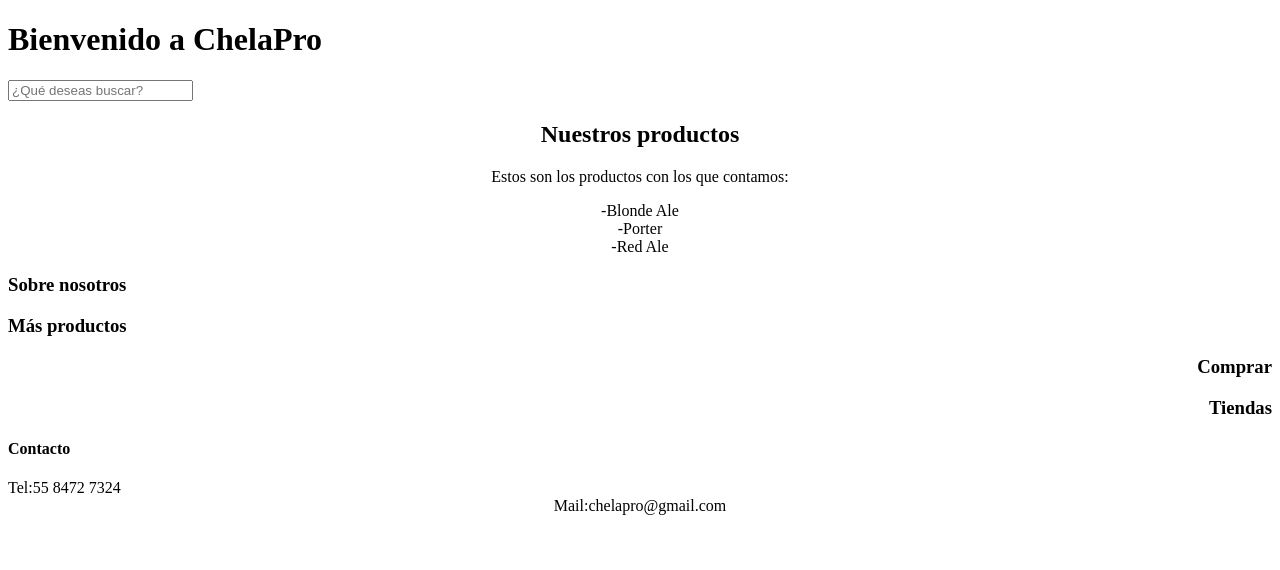
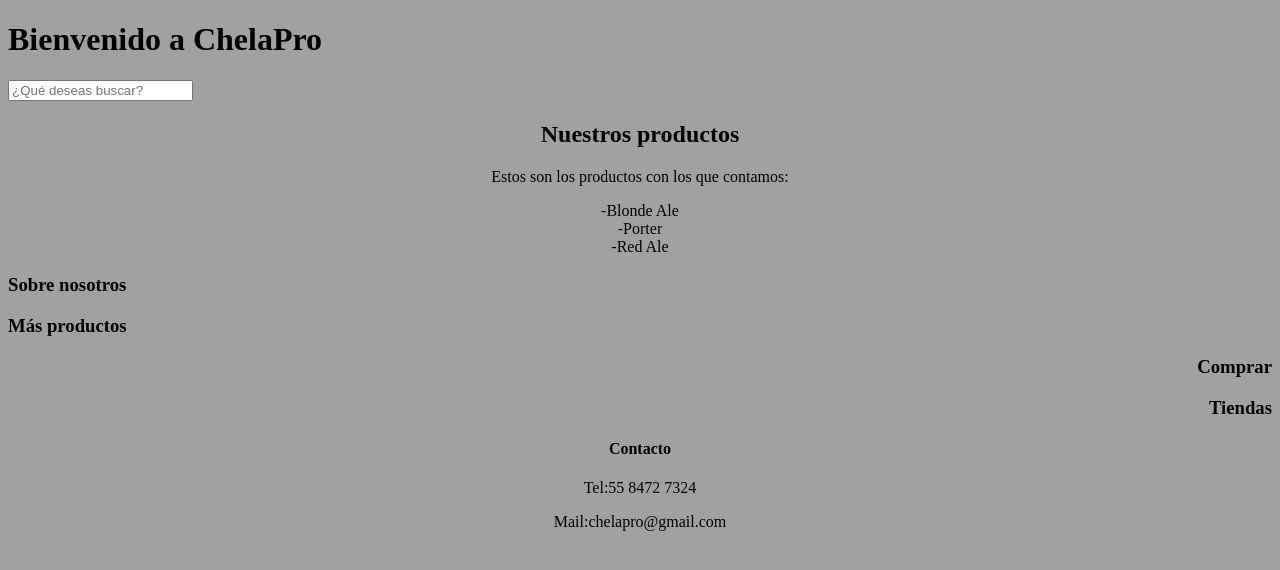
Before and after one commit to FaridZavalza/practica_maquetado, a plain HTML site: page index.html in a window 1280 px wide. Drawn offline with Linux system fonts and the light colour scheme.

Commit message:
Color de fondo

```diff
--- a/index.html
+++ b/index.html
@@ -5,7 +5,7 @@
     <meta name="viewport" content="width=device-width, initial-scale=1.0">
     <title>ChelaPro.mx</title>
 </head>
-<body>
+<body style=background-color:rgb(163,160,160);>
     <header>
         <h1>Bienvenido a ChelaPro</h1>
         <nav><input placeholder="¿Qué deseas buscar?"></nav>
@@ -36,9 +36,11 @@
         <h3>Tiendas</h3>
     </aside4>
     <footer>
+        <center>
         <h4>Contacto</h4>
-        <span>Tel:55 8472 7324</span>
-        <center><span>Mail:chelapro@gmail.com</span></center>
+        <p>Tel:55 8472 7324</p>
+        <p>Mail:chelapro@gmail.com</p>
+        </center>
     </footer>
 </body>
 </html>
```
